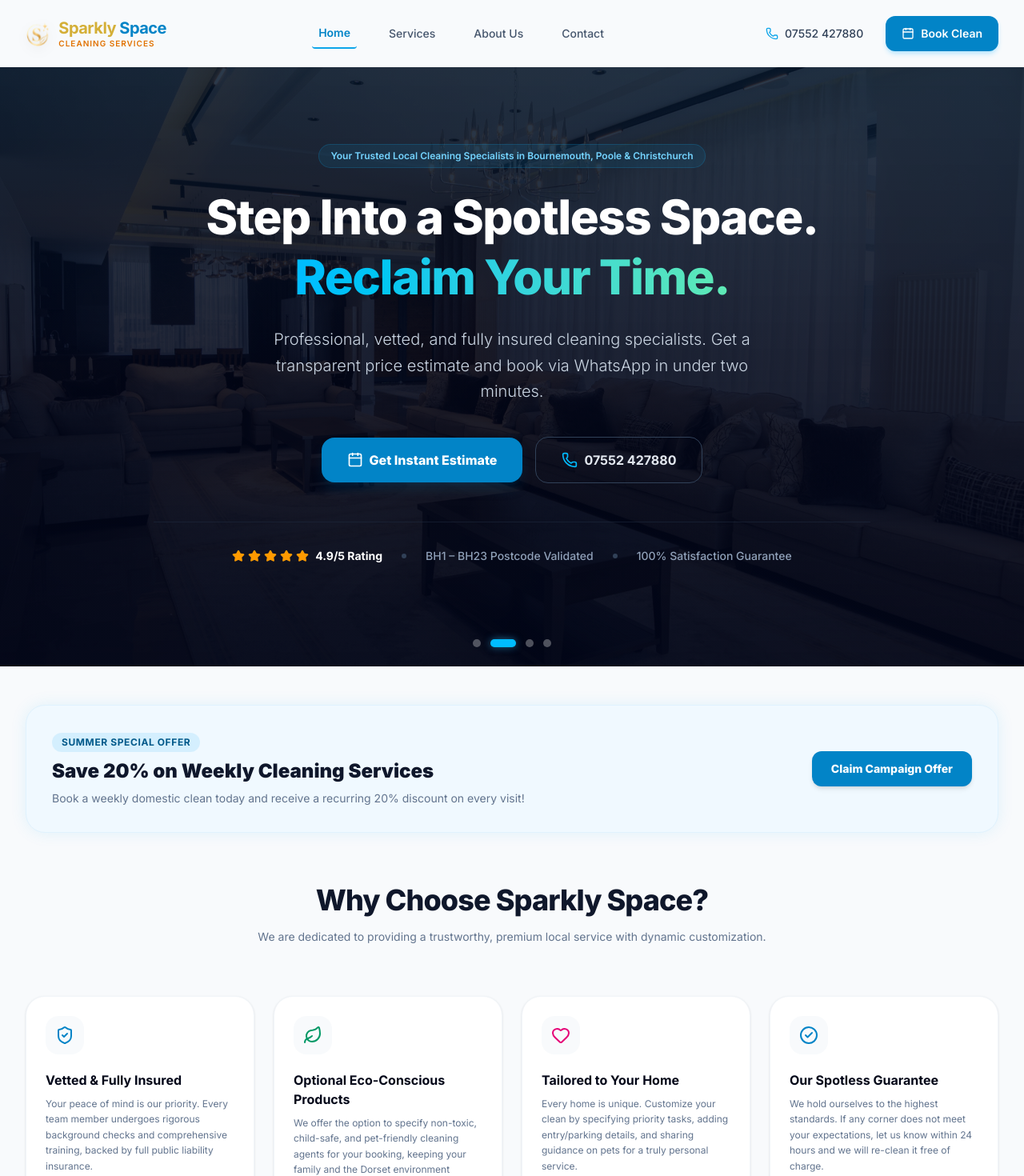
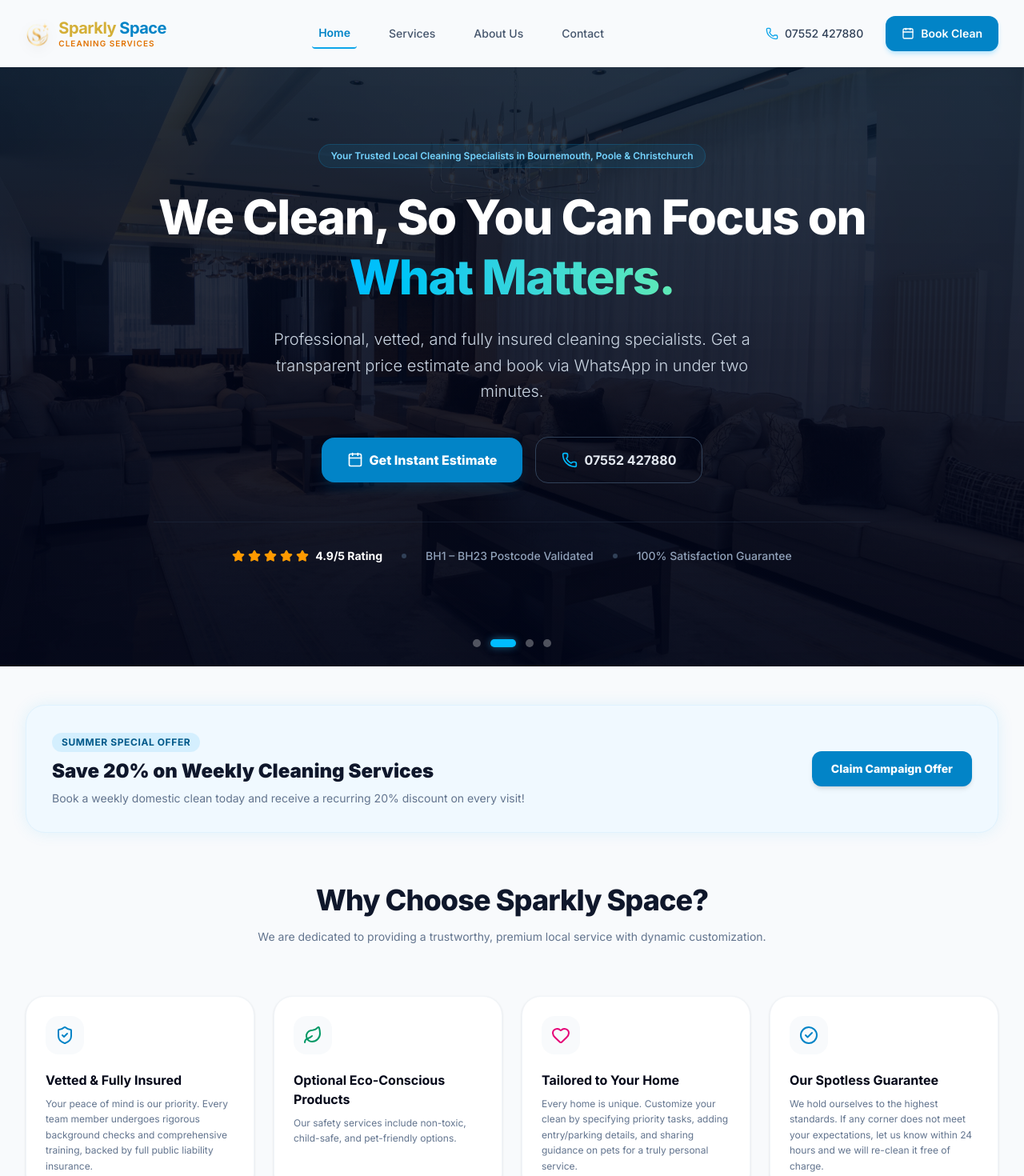
Before and after one commit to 4Buckscodes/sparklyspace, a Next.js app: page / in a window 1280 px wide. Shown: the top 1470 px of the page at 80% size. Built offline with nearby package versions, Linux system fonts and the light colour scheme.

Commit message:
copy: Adjust Leaf value card description and revert Hero headline

```diff
--- a/components/sections/Hero.tsx
+++ b/components/sections/Hero.tsx
@@ -16,7 +16,7 @@
         </span>
 
         <h1 className="text-4xl sm:text-6xl font-extrabold tracking-tight text-white mb-6 leading-tight max-w-4xl mx-auto">
-          Step Into a Spotless Space. <span className="text-transparent bg-clip-text bg-gradient-to-r from-sky-400 to-emerald-300">Reclaim Your Time.</span>
+          We Clean, So You Can Focus on <span className="text-transparent bg-clip-text bg-gradient-to-r from-sky-400 to-emerald-300">What Matters.</span>
         </h1>
 
         <p className="text-lg sm:text-xl text-slate-300 font-light max-w-2xl mx-auto mb-10 leading-relaxed">
--- a/data/home-content.ts
+++ b/data/home-content.ts
@@ -27,7 +27,7 @@
   {
     iconName: "Leaf",
     title: "Optional Eco-Conscious Products",
-    description: "We offer the option to specify non-toxic, child-safe, and pet-friendly cleaning agents for your booking, keeping your family and the Dorset environment protected.",
+    description: "Our safety services include non-toxic, child-safe, and pet-friendly options.",
   },
   {
     iconName: "Heart",
```
